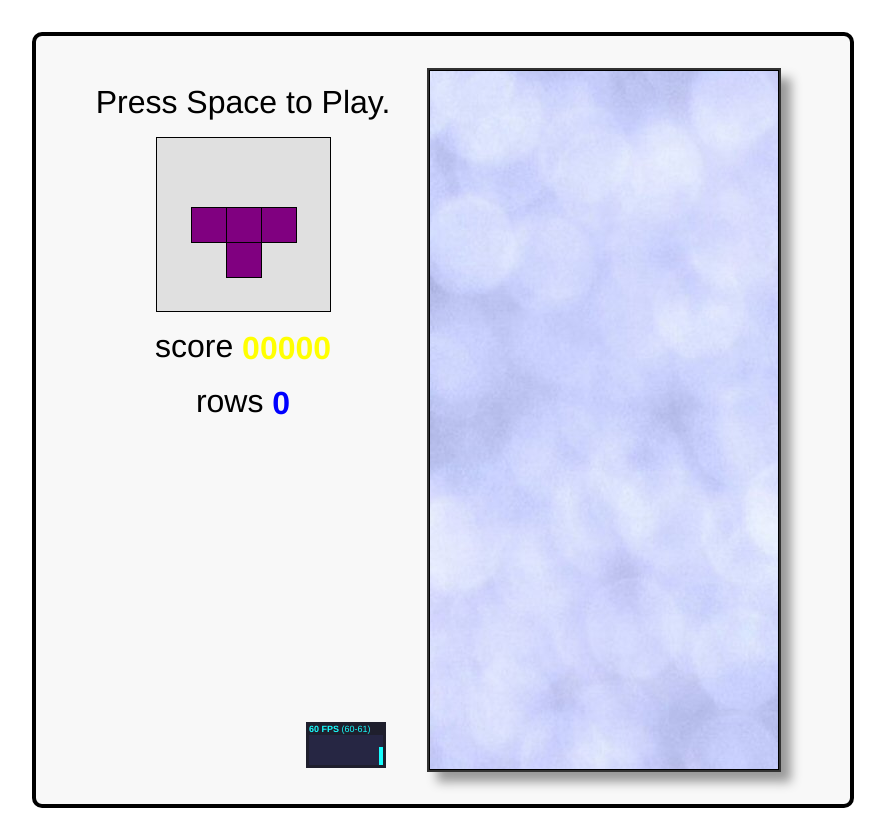
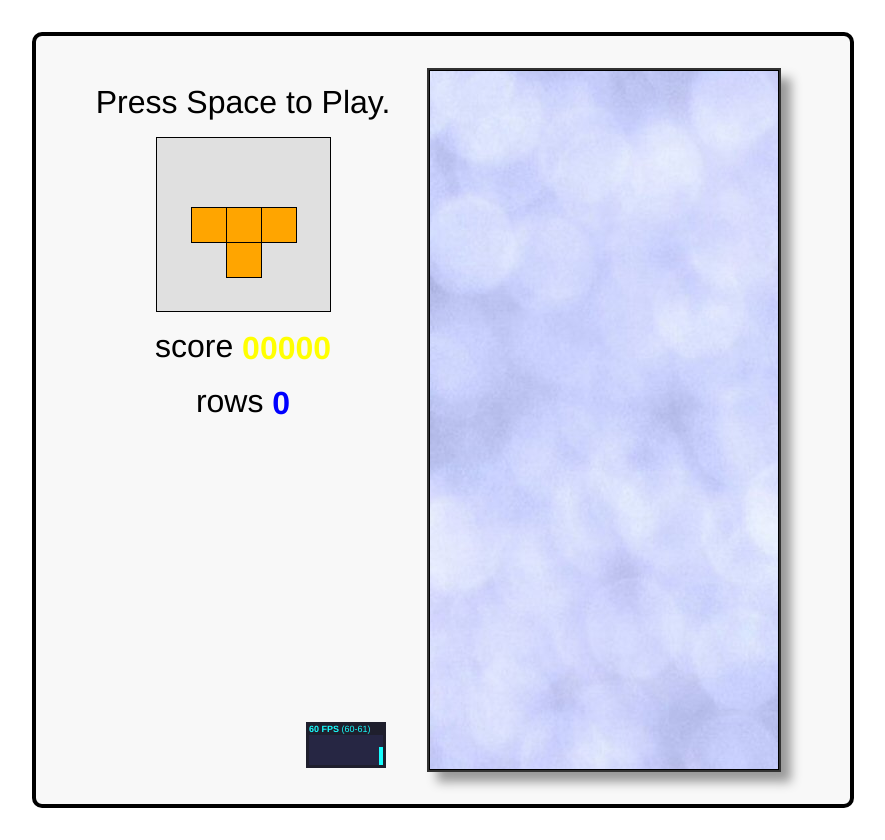
Before and after one commit to studietz/github-games-1, a plain HTML site: page index.html in a window 1280 px wide. Shown: the whole page, without its empty margins (197-1082 px from the left). Drawn offline with Linux system fonts and the light colour scheme.

Commit message:
change block colors

```diff
--- a/index.html
+++ b/index.html
@@ -112,13 +112,13 @@
     //
     //-------------------------------------------------------------------------
 
-    var i = { size: 4, blocks: [0x0F00, 0x2222, 0x00F0, 0x4444], color: 'cyan'   };
-    var j = { size: 3, blocks: [0x44C0, 0x8E00, 0x6440, 0x0E20], color: 'blue'   };
-    var l = { size: 3, blocks: [0x4460, 0x0E80, 0xC440, 0x2E00], color: 'orange' };
-    var o = { size: 2, blocks: [0xCC00, 0xCC00, 0xCC00, 0xCC00], color: 'yellow' };
-    var s = { size: 3, blocks: [0x06C0, 0x8C40, 0x6C00, 0x4620], color: 'green'  };
-    var t = { size: 3, blocks: [0x0E40, 0x4C40, 0x4E00, 0x4640], color: 'purple' };
-    var z = { size: 3, blocks: [0x0C60, 0x4C80, 0xC600, 0x2640], color: 'red'    };
+    var i = { size: 4, blocks: [0x0F00, 0x2222, 0x00F0, 0x4444], color: 'yellow'   };
+    var j = { size: 3, blocks: [0x44C0, 0x8E00, 0x6440, 0x0E20], color: 'red'   };
+    var l = { size: 3, blocks: [0x4460, 0x0E80, 0xC440, 0x2E00], color: 'green' };
+    var o = { size: 2, blocks: [0xCC00, 0xCC00, 0xCC00, 0xCC00], color: 'purple' };
+    var s = { size: 3, blocks: [0x06C0, 0x8C40, 0x6C00, 0x4620], color: 'cyan'  };
+    var t = { size: 3, blocks: [0x0E40, 0x4C40, 0x4E00, 0x4640], color: 'orange' };
+    var z = { size: 3, blocks: [0x0C60, 0x4C80, 0xC600, 0x2640], color: 'blue'    };
 
     //------------------------------------------------
     // do the bit manipulation and iterate through each
```
